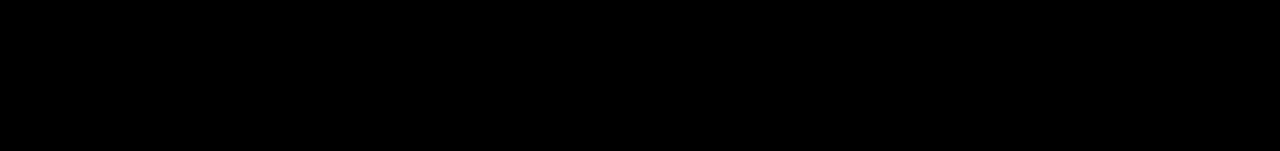
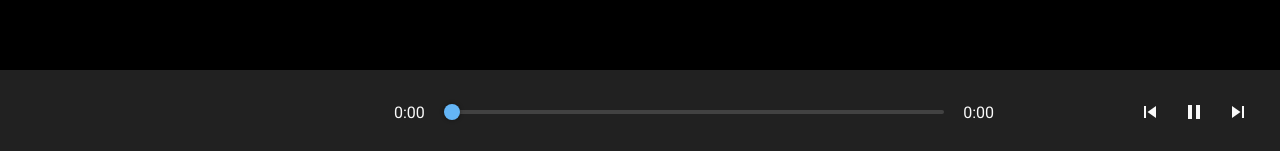
Before and after one commit to DanielKalinov/vue-music-app, a Vue app in the folder client/: page / in a window 1280 px wide. Shown: the part 646-797 px from the top of the page. Built offline with nearby package versions, Linux system fonts and the light colour scheme; no server answers.

Commit message:
Changed some controls styling

```diff
--- a/client/src/App.vue
+++ b/client/src/App.vue
@@ -36,7 +36,7 @@
         const color =
           'linear-gradient(90deg, rgb(100, 181, 246)' +
           slider.value +
-          '%, rgb(224, 224, 224)' +
+          '%, rgb(66, 66, 66)' +
           slider.value +
           '%)';
         slider.style.background = color;
--- a/client/src/components/Controls.vue
+++ b/client/src/components/Controls.vue
@@ -1,13 +1,12 @@
 <template>
-  <div v-if="user" id="controls-container">
   <div id="controls">
-      <div v-if="currentSong" id="song-info">
-        <p>{{ currentSong.title }}</p>
-        <p>{{ currentSong.artist }}</p>
+    <div id="song-info">
+      <p>{{ currentSong ? currentSong.title : ' ' }}</p>
+      <p>{{ currentSong ? currentSong.artist : ' ' }}</p>
     </div>
     <div id="progress-bar-container">
-        <p v-if="currentSong" style="width: 60px;">
-          {{ currentTime }}
+      <p style="width: 80px;">
+        {{ currentSong ? currentTime : '0:00' }}
       </p>
       <input
         type="range"
@@ -17,9 +16,10 @@
         id="progress-bar-slider"
         @input="onInput"
         ref="progressBarSlider"
+        :disabled="!currentSong"
       />
-        <p v-if="currentSong" style="width: 60px; text-align: right;">
-          {{ currentSong.duration }}
+      <p style="width: 80px; text-align: right;">
+        {{ currentSong ? currentSong.duration : '0:00' }}
       </p>
     </div>
     <div id="buttons">
@@ -28,7 +28,6 @@
         {{ paused ? 'play_arrow' : 'pause' }}
       </i>
       <i class="material-icons">skip_next</i>
-      </div>
     </div>
   </div>
 </template>
@@ -56,7 +55,7 @@
       const color =
         'linear-gradient(90deg, rgb(100, 181, 246)' +
         slider.value +
-        '%, rgb(224, 224, 224)' +
+        '%, rgb(66, 66, 66)' +
         slider.value +
         '%)';
 
@@ -69,41 +68,58 @@
 <style lang="scss" scoped>
 @import '../assets/css/styles.scss';
 
-#controls-container {
+#controls {
   position: fixed;
   bottom: 0;
   left: 0;
-  width: 100%;
-  background-color: #212121;
-
-  #controls {
   display: flex;
   align-items: center;
   justify-content: space-between;
   margin: auto;
   padding: 20px;
-    max-width: 960px;
+  width: 100%;
+  background-color: #212121;
+
+  #song-info {
+    width: 240px;
+  }
 
   #progress-bar-container {
     position: relative;
     display: flex;
     align-items: center;
-      width: 400px;
+    width: 600px;
     height: 10px;
 
     #progress-bar-slider {
       -webkit-appearance: none;
       border-radius: 6px;
-        height: 6px;
-        width: 400px;
+      height: 4px;
+      width: 800px;
       cursor: pointer;
       background: linear-gradient(
         90deg,
-          rgb(224, 224, 224),
-          50%,
-          rgb(224, 224, 224) 50%
+        rgb(66, 66, 66) 50%,
+        rgb(66, 66, 66) 50%
       );
       outline: none;
+      transition: all 0.1s ease-in-out;
+
+      &:hover {
+        height: 6px;
+
+        &::-moz-range-thumb {
+          transform: scale(1);
+        }
+      }
+
+      &:disabled {
+        cursor: auto;
+      }
+
+      // &:disabled::-moz-range-thumb {
+      //   visibility: hidden;
+      // }
 
       &:active::-webkit-slider-thumb {
         box-shadow: 0 0 0 16px rgba($color: $primary, $alpha: 0.1);
@@ -126,6 +142,7 @@
       }
 
       &::-moz-range-thumb {
+        transform: scale(0);
         border: none;
         border-radius: 50%;
         height: 16px;
@@ -152,7 +169,6 @@
     }
   }
 }
-}
 
 .hidden-controls-container {
   visibility: hidden;
```
Lines whose indentation alone changed are shown as unchanged.
